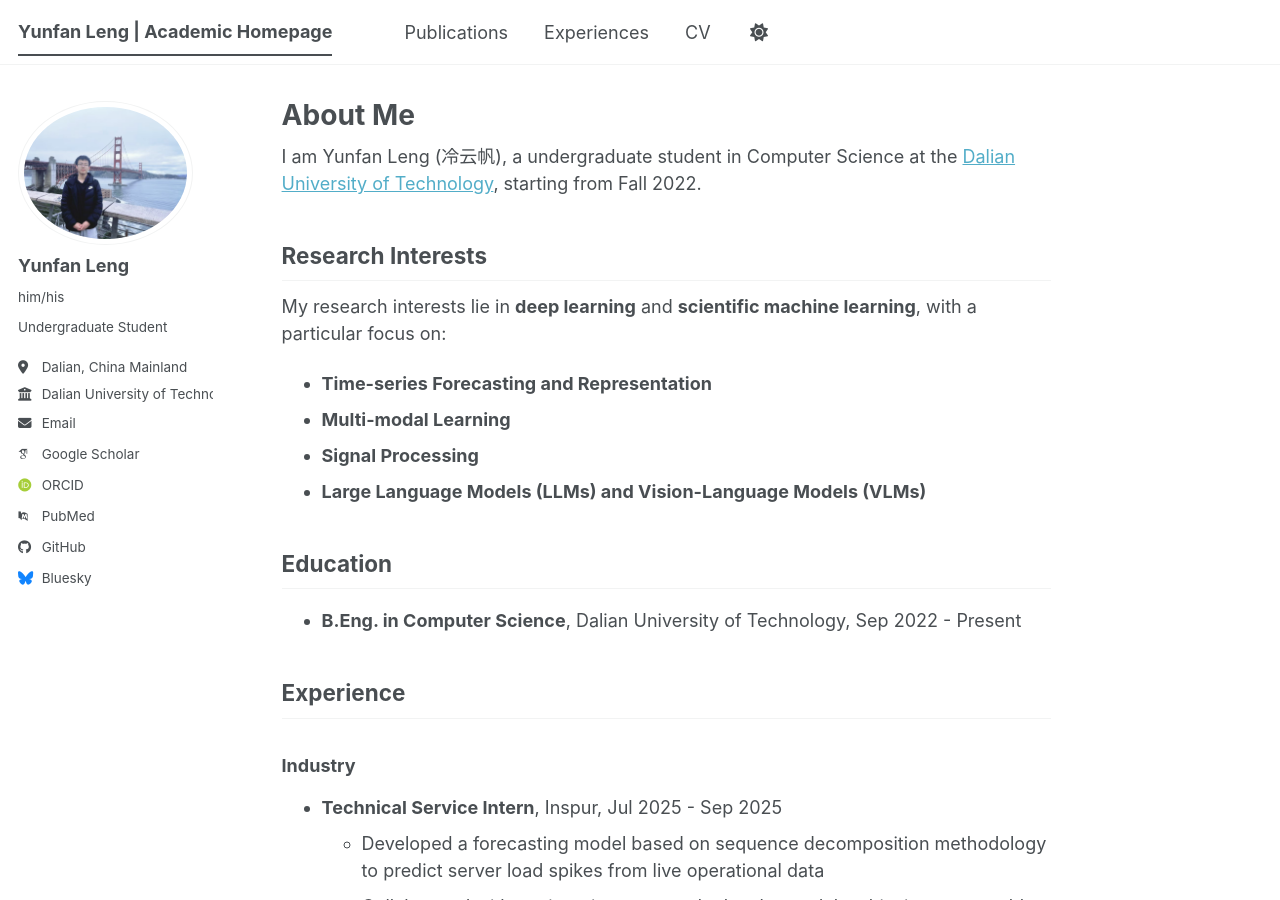
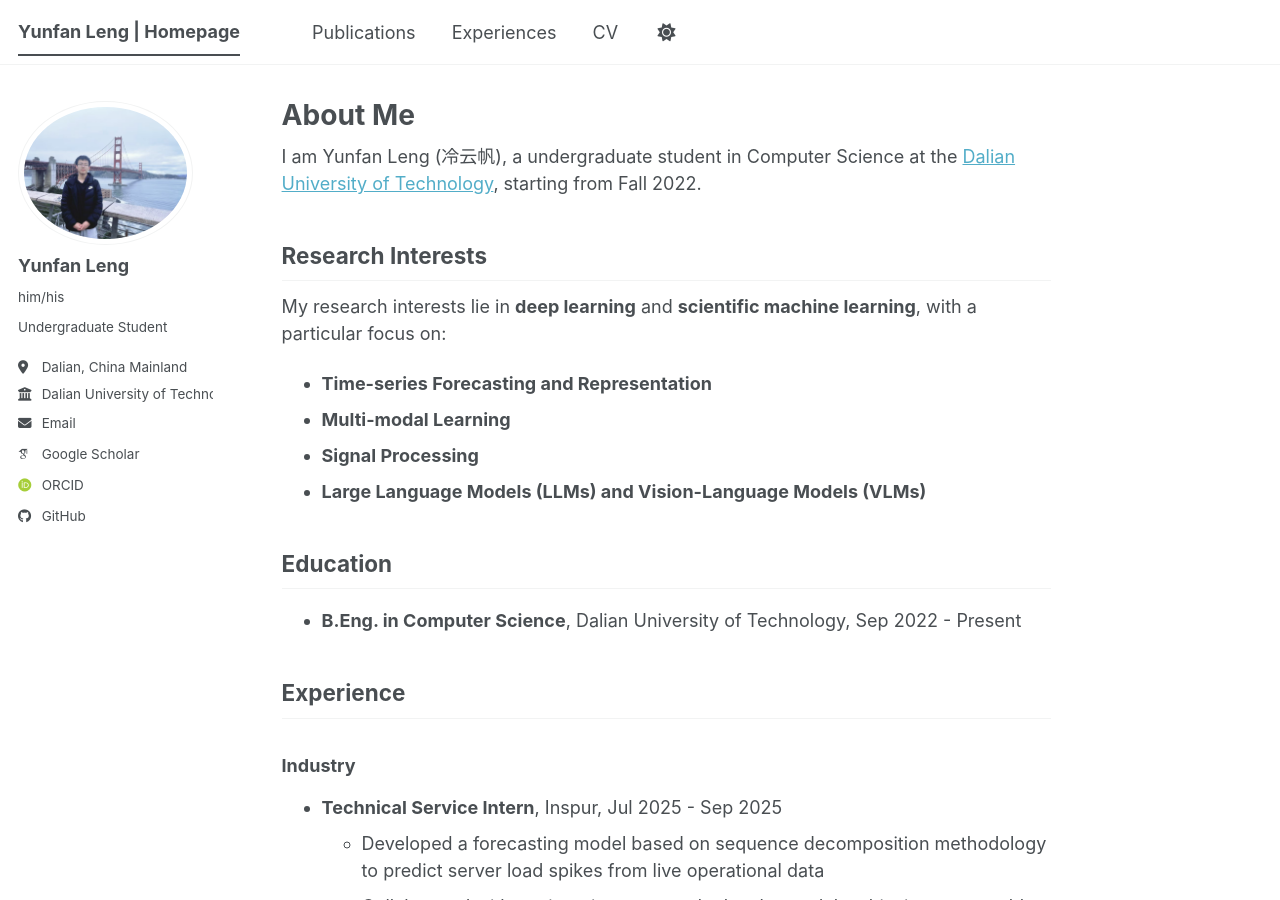
Before and after one commit to WENJIN6666/wenjin6666.github.io, a Jekyll site: the page built from _pages/about.md, in a window 1280 px wide and 900 px high. Built offline with Jekyll 4.4.1, drawn with Linux system fonts in a browser that asks for light colours; some web fonts are replaced; a script bundle is joined from its source files by our own code; library files that are not in the unit come from our copies.

Commit message:
Remove bluesky and pubmed from sidebar

```diff
--- a/_config.yml
+++ b/_config.yml
@@ -9,7 +9,7 @@
 # Basic Site Settings
 locale                   : "en-US"
 site_theme               : "default" # The available themes options are "default", "air", "sunrise", "mint", "dirt" and "contrast"
-title                    : "Yunfan Leng | Academic Homepage"
+title                    : "Yunfan Leng | Homepage"
 title_separator          : "-"
 name                     : &name "Yunfan Leng"
 description              : &description "Undergraduate student focusing on time series forecasting and machine learning"   # Update this with a general description of your site, this is the default if not overridden by a page
@@ -41,7 +41,7 @@
   orcid            : "https://orcid.org/0009-0002-3893-6886"
   semantic         : # URL
   ssrn             : # URL
-  pubmed           : "https://www.ncbi.nlm.nih.gov/pubmed/?term=john+snow"
+  pubmed           : # URL
   researchgate     : # URL
   scopus           : # URL
   zotero           : # URL
@@ -57,7 +57,7 @@
 
   # Social media
   artstation       : # Username
-  bluesky          : "bsky.app" # Replace this with you Bluesky username
+  bluesky          : # Username
   facebook         : # Username
   flickr           : # Username
   foursquare       : # Username
```
